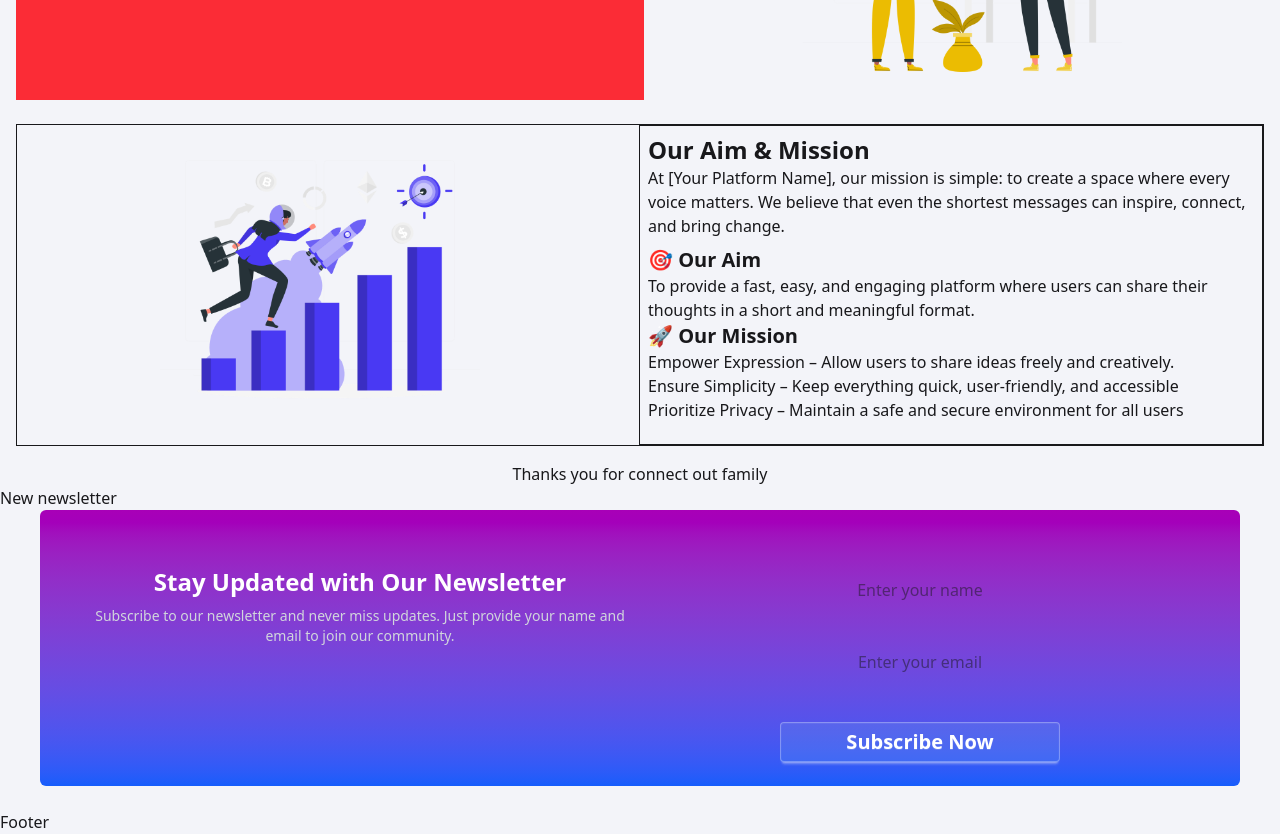
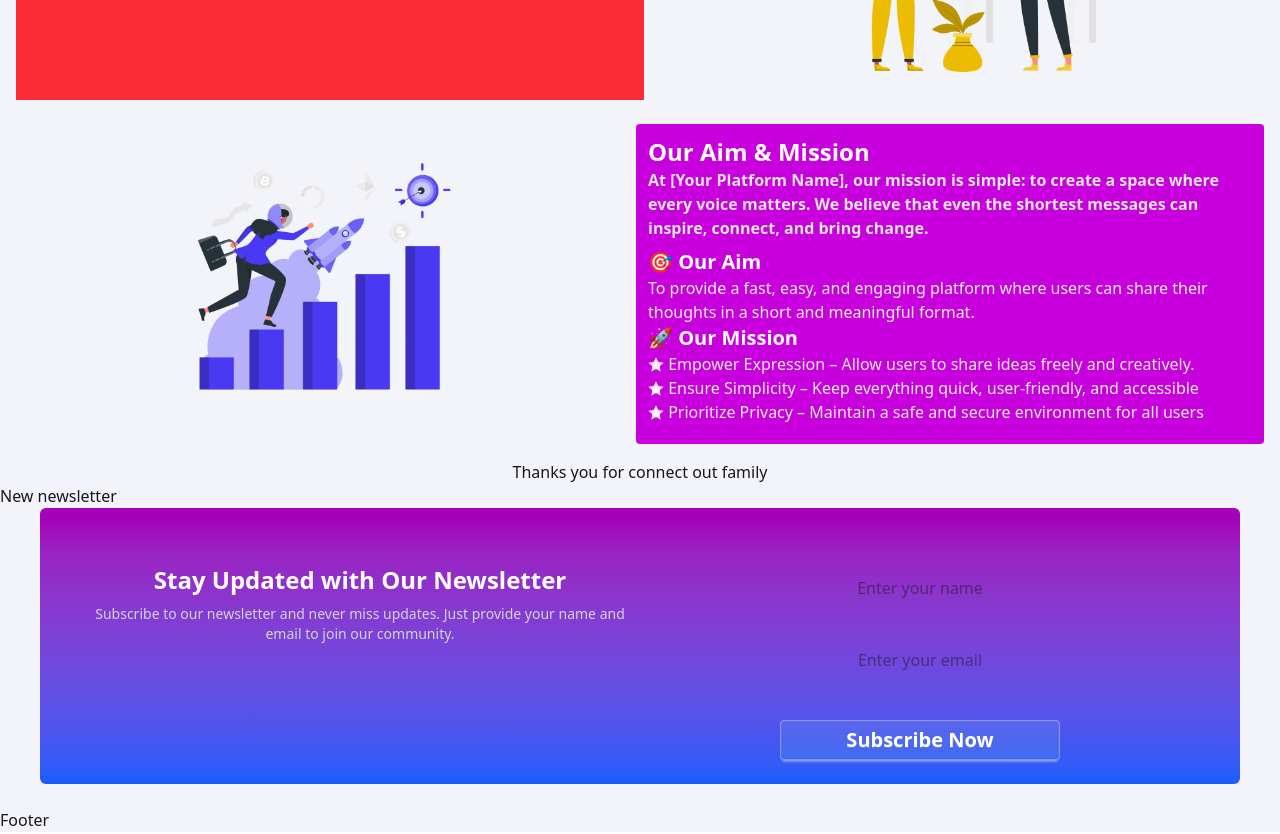
Before and after one commit to SakibFakir69/connectToToyou_client, a React (Vite) app: page / in a window 1280 px wide. Shown: the part 2000-2834 px from the top of the page. Built offline with nearby package versions, Linux system fonts and the light colour scheme; no server answers.

Commit message:
about section done

```diff
--- a/src/Homecomponents/AboutNow.jsx
+++ b/src/Homecomponents/AboutNow.jsx
@@ -163,24 +163,29 @@ function AboutNow() {
           </motion.div>
         </section>
 
-        <section className=" border md:flex gap-4 mt-6 ">
+        <section className="  md:flex gap-4 mt-6 ">
           {/* img */}
 
-          <div className="flex flex-1 justify-center">
+          <motion.div
+          initial={{x:-100}}
+          whileInView={{x:0}}
+          transition={{duration:0.5, delay:0.2,ease:"easeInOut"}}
+
+          className="flex flex-1 justify-center">
             <img src={mission} alt="mission img" className="md:h-80 h-72" />
-          </div>
+          </motion.div>
 
           <motion.div
             initial={{ opacity: 0, x: -50 }}
             whileInView={{ opacity: 1, x: 0 }}
             transition={{ duration: 0.8, ease: "easeInOut" }}
-            className="border p-2 flex flex-col gap-2 flex-1"
+            className="bg-fuchsia-600  flex flex-col gap-2 flex-1 p-3 rounded"
           >
             <div>
-              <h2 className="md:text-2xl font-semibold text-xl">
+              <h2 className="md:text-2xl font-semibold text-xl text-white">
                 Our Aim & Mission
               </h2>
-              <p>
+              <p className="text-stone-200 font-semibold">
                 At [Your Platform Name], our mission is simple: to create a
                 space where every voice matters. We believe that even the
                 shortest messages can inspire, connect, and bring change.
@@ -189,29 +194,29 @@ function AboutNow() {
 
             <div>
               <div>
-                <h2 className="md:text-xl md:font-bold font-semibold">
+                <h2 className="md:text-xl md:font-bold font-semibold text-white">
                   🎯 Our Aim
                 </h2>
-                <p>
+                <p className="text-stone-50 opacity-96">
                   To provide a fast, easy, and engaging platform where users can
                   share their thoughts in a short and meaningful format.
                 </p>
               </div>
 
               <div>
-                <h2 className="md:text-xl md:font-bold font-semibold">
+                <h2 className="md:text-xl md:font-bold font-semibold text-white">
                   🚀 Our Mission
                 </h2>
-                <p>
-                  Empower Expression – Allow users to share ideas freely and
+                <p className="text-stone-50 opacity-95">
+                <i class="ri-star-fill"></i> Empower Expression – Allow users to share ideas freely and
                   creatively.
                 </p>
-                <p>
-                  Ensure Simplicity – Keep everything quick, user-friendly, and
+                <p className="text-stone-50 opacity-96">
+                <i class="ri-star-fill"></i> Ensure Simplicity – Keep everything quick, user-friendly, and
                   accessible
                 </p>
-                <p>
-                  Prioritize Privacy – Maintain a safe and secure environment
+                <p className="text-stone-50 opacity-96">
+                <i class="ri-star-fill"></i> Prioritize Privacy – Maintain a safe and secure environment
                   for all users
                 </p>
               </div>
```
